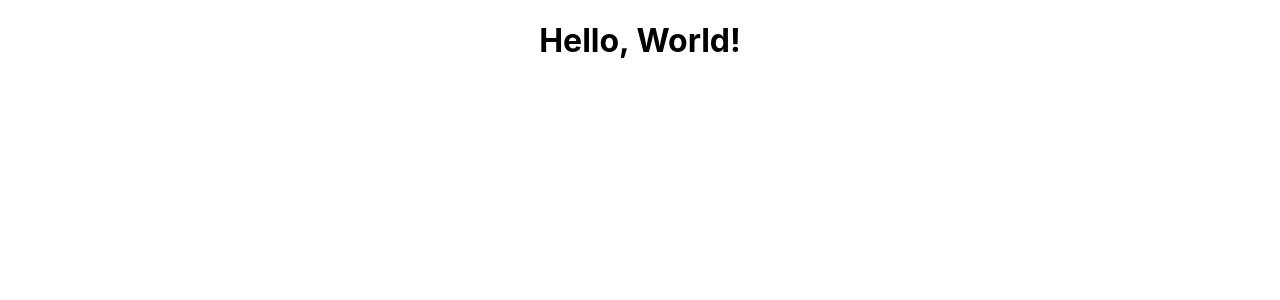
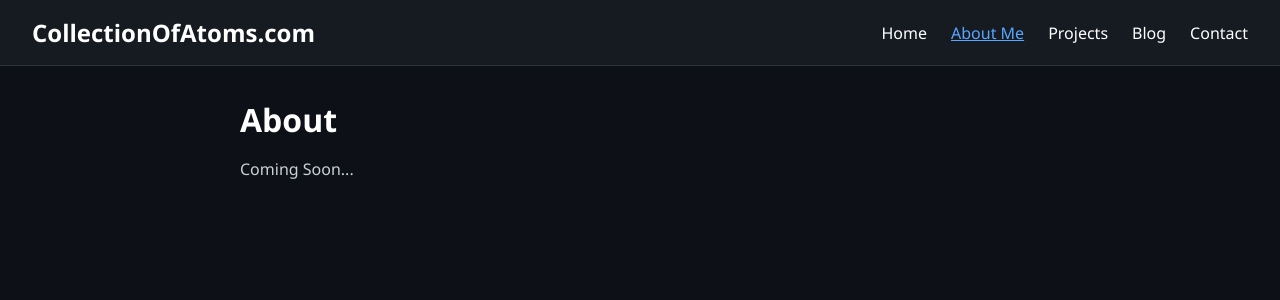
Before and after one commit to CollectionOfAtoms/CollectionOfAtoms.com, a React (Create React App) app: page /about in a window 1280 px wide. Shown: the top 300 px of the page. Built offline with nearby package versions, Linux system fonts and the light colour scheme.

Commit message:
Update bones

```diff
--- a/package.json
+++ b/package.json
@@ -9,6 +9,7 @@
     "@testing-library/user-event": "^13.5.0",
     "react": "^19.2.0",
     "react-dom": "^19.2.0",
+    "react-router-dom": "^7.9.6",
     "react-scripts": "5.0.1",
     "web-vitals": "^2.1.4"
   },
--- a/src/App.css
+++ b/src/App.css
@@ -1,38 +1,109 @@
-.App {
-  text-align: center;
+/* App.css */
+
+body, html {
+  margin: 0;
+  padding: 0;
+  font-family: 'Segoe UI', Tahoma, Geneva, Verdana, sans-serif;
+  background-color: #0d1117;
+  color: #ffffff;
 }
 
-.App-logo {
-  height: 40vmin;
-  pointer-events: none;
+.App {
+  min-height: 100vh;
 }
 
-@media (prefers-reduced-motion: no-preference) {
-  .App-logo {
-    animation: App-logo-spin infinite 20s linear;
+.navbar {
+  display: flex;
+  justify-content: space-between;
+  align-items: center;
+  background-color: #161b22;
+  padding: 1rem 2rem;
+  position: sticky;
+  top: 0;
+  z-index: 1000;
+  border-bottom: 1px solid rgba(255, 255, 255, 0.1);
+}
+
+.navbar-brand {
+  font-size: 1.5rem;
+  font-weight: bold;
+}
+
+.hamburger {
+  background: none;
+  border: none;
+  font-size: 1.5rem;
+  color: white;
+  display: none;
+  cursor: pointer;
+}
+
+.navbar-links {
+  list-style: none;
+  display: flex;
+  gap: 1.5rem;
+  margin: 0;
+  padding: 0;
+  transition: all 0.3s ease;
+}
+
+.navbar-links li a {
+  color: white;
+  text-decoration: none;
+  font-weight: 500;
+}
+
+.navbar-links li a:hover,
+.navbar-links li a.active {
+  text-decoration: underline;
+  color: #58a6ff;
+}
+
+/* Responsive nav */
+@media (max-width: 768px) {
+  .hamburger {
+    display: block;
+  }
+
+  .navbar-links {
+    display: none;
+    position: absolute;
+    top: 4.5rem;
+    left: 0;
+    right: 0;
+    flex-direction: column;
+    background-color: #161b22;
+    padding: 1rem 2rem;
+    animation: fadeIn 0.3s ease-in-out;
+  }
+
+  .navbar-links.open {
+    display: flex;
+  }
+
+  .navbar-links li {
+    margin: 0.5rem 0;
   }
 }
 
-.App-header {
-  background-color: #282c34;
-  min-height: 100vh;
-  display: flex;
-  flex-direction: column;
-  align-items: center;
-  justify-content: center;
-  font-size: calc(10px + 2vmin);
-  color: white;
+@keyframes fadeIn {
+  from { opacity: 0; transform: translateY(-10px); }
+  to { opacity: 1; transform: translateY(0); }
 }
 
-.App-link {
-  color: #61dafb;
+/* Basic layout for pages */
+.page {
+  max-width: 800px;
+  margin: 2rem auto;
+  padding: 0 1rem;
 }
 
-@keyframes App-logo-spin {
-  from {
-    transform: rotate(0deg);
-  }
-  to {
-    transform: rotate(360deg);
-  }
+.page h1 {
+  font-size: 2rem;
+  margin-bottom: 1rem;
 }
+
+.page p {
+  line-height: 1.6;
+  color: #c9d1d9;
+}
--- a/src/App.js
+++ b/src/App.js
@@ -1,11 +1,58 @@
-import logo from './logo.svg';
+import React, { useState } from 'react';
+import { BrowserRouter as Router, Routes, Route, NavLink } from 'react-router-dom';
 import './App.css';
 
+import Home from './pages/Home';
+import About from './pages/About';
+import Projects from './pages/Projects';
+import Blog from './pages/Blog';
+import Contact from './pages/Contact';
+
 function App() {
+  const [menuOpen, setMenuOpen] = useState(false);
+
+  const toggleMenu = () => setMenuOpen(!menuOpen);
+  const closeMenu = () => setMenuOpen(false);
+
   return (
-    <div className="App">
-      <h1>Hello, World!</h1>
-    </div>
+    <Router>
+      <div className="App dark">
+
+        {/* Navigation Bar */}
+        <nav className="navbar">
+          <div className="navbar-brand">CollectionOfAtoms.com</div>
+          <button className="hamburger" onClick={toggleMenu}>
+            ☰
+          </button>
+
+          <ul className={`navbar-links ${menuOpen ? 'open' : ''}`}>
+            <li><NavLink to="/" onClick={closeMenu} className={({ isActive }) => isActive ? 'active' : ''}>Home</NavLink></li>
+            <li><NavLink to="/about" onClick={closeMenu} className={({ isActive }) => isActive ? 'active' : ''}>About Me</NavLink></li>
+            <li><NavLink to="/projects" onClick={closeMenu} className={({ isActive }) => isActive ? 'active' : ''}>Projects</NavLink></li>
+            <li><NavLink to="/blog" onClick={closeMenu} className={({ isActive }) => isActive ? 'active' : ''}>Blog</NavLink></li>
+            <li><NavLink to="/contact" onClick={closeMenu} className={({ isActive }) => isActive ? 'active' : ''}>Contact</NavLink></li>
+          </ul>
+        </nav>
+
+        <Routes>
+          <Route path="/" element={<Home />} />
+          <Route path="/about" element={<About />} />
+          <Route path="/projects" element={<Projects />} />
+          <Route path="/blog" element={<Blog />} />
+          <Route path="/contact" element={<Contact />} />
+          {/* 404 Page */}
+          <Route
+            path="*"
+            element={
+                <div className="page">
+                <h1>404 - Page Not Found</h1>
+                <p>The page you’re looking for doesn’t exist.</p>
+                </div>
+            }
+            />
+        </Routes>
+      </div>
+    </Router>
   );
 }
 
--- a/src/index.js
+++ b/src/index.js
@@ -7,6 +7,8 @@ import reportWebVitals from './reportWebVitals';
 const root = ReactDOM.createRoot(document.getElementById('root'));
 root.render(
   <React.StrictMode>
+    <title>CollectionOfAtoms</title>
+    <link rel="icon" href="%PUBLIC_URL%/favicon.ico" />
     <App />
   </React.StrictMode>
 );
--- /dev/null
+++ b/src/pages/About.js
@@ -0,0 +1,8 @@
+export default function About() {
+  return (
+    <div className="page">
+      <h1>About</h1>
+      <p>Coming Soon...</p>
+    </div>
+  );
+}
--- /dev/null
+++ b/src/pages/Blog.js
@@ -0,0 +1,8 @@
+export default function Blog() {
+  return (
+    <div className="page">
+      <h1>Blog</h1>
+      <p>Coming Soon.</p>
+    </div>
+  );
+}
--- /dev/null
+++ b/src/pages/Contact.js
@@ -0,0 +1,8 @@
+export default function Contact() {
+  return (
+  <div className="page">
+      <h1>Contact</h1>
+      <p>Coming Soon.</p>
+    </div>
+);
+}
--- /dev/null
+++ b/src/pages/Home.js
@@ -0,0 +1,8 @@
+export default function Home() {
+  return (
+    <div className="page">
+      <h1>Welcome to CollectionOfAtoms.com</h1>
+      <p>The personal webpage of Jesse Caldwell.</p>
+    </div>
+  );
+}
--- /dev/null
+++ b/src/pages/Projects.js
@@ -0,0 +1,8 @@
+export default function Projects() {
+  return(
+    <div className="page">
+      <h1>Projects</h1>
+      <p>Coming Soon</p>
+    </div>
+  );
+}
```
Also changed, not shown: 2 other files (tests, documents, lock files or other folders).
